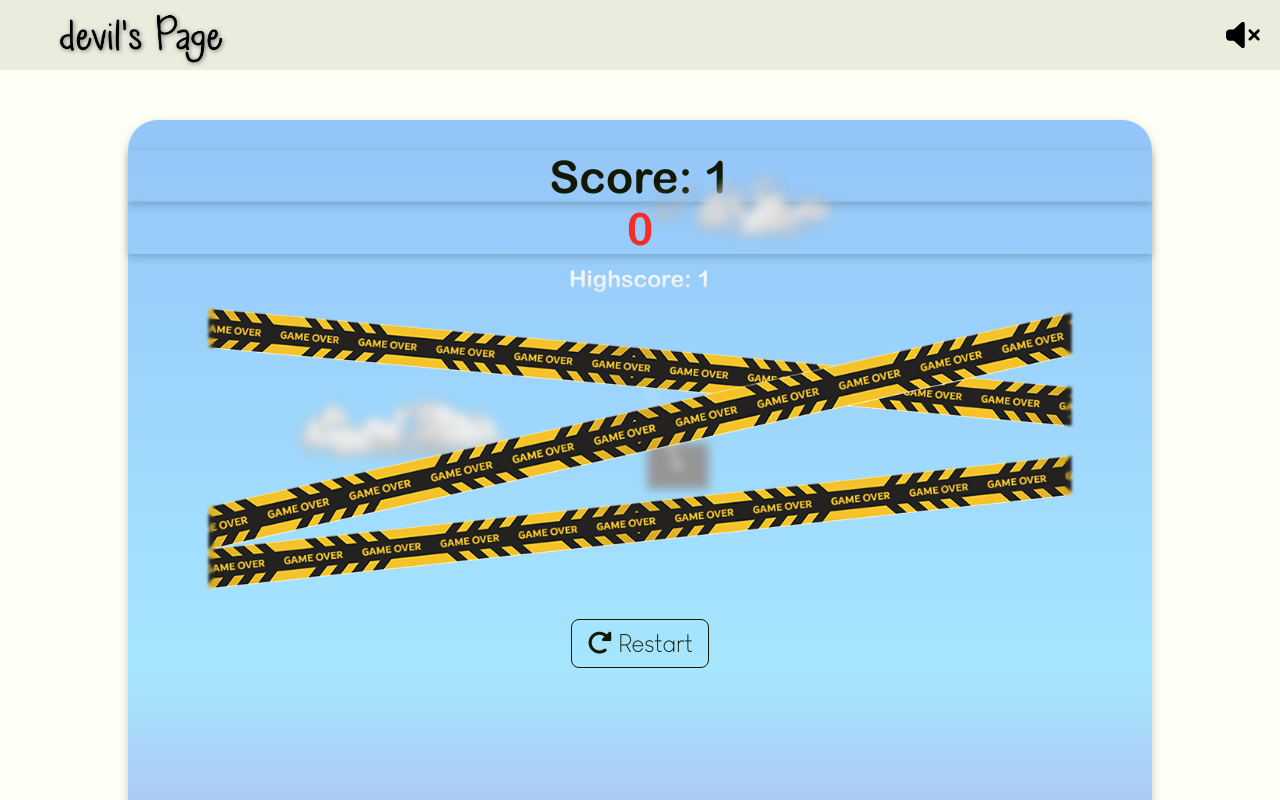
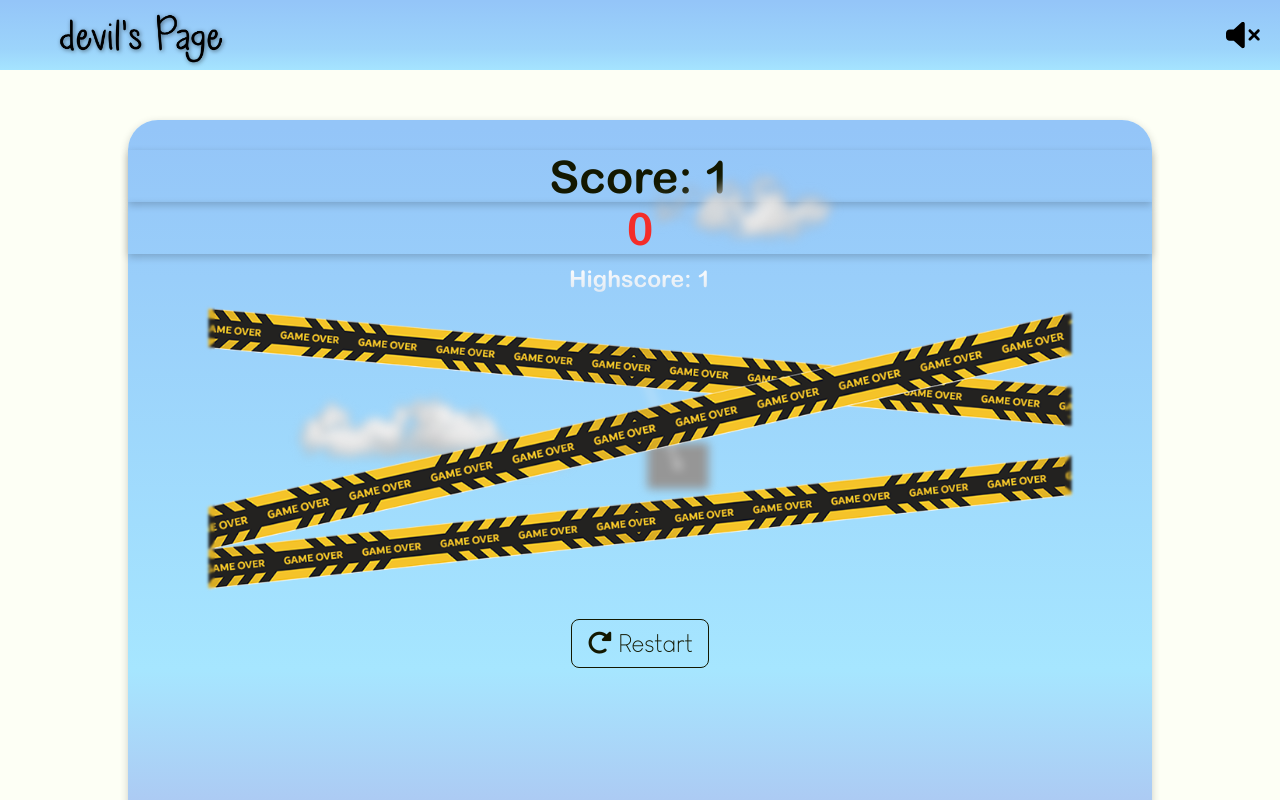
Before and after one commit to sprechblase/devil, a plain HTML site: page gms/stack/index.html in a window 1280 px wide. Shown: the top 800 px of the page. Drawn offline with nearby package versions, Linux system fonts and the light colour scheme.

Commit message:
stack: background header

```diff
--- a/gms/stack/assets/css/style.css
+++ b/gms/stack/assets/css/style.css
@@ -84,7 +84,7 @@ body{
   height: 70px;
   width: 100%;
   overflow: hidden;
-  background: var(--background3);
+  background: linear-gradient(to bottom, #94c5f8 1%,#9cd4fb 70%,#a5e4ff 100%);
   margin-bottom: 50px;
 }
 
```
